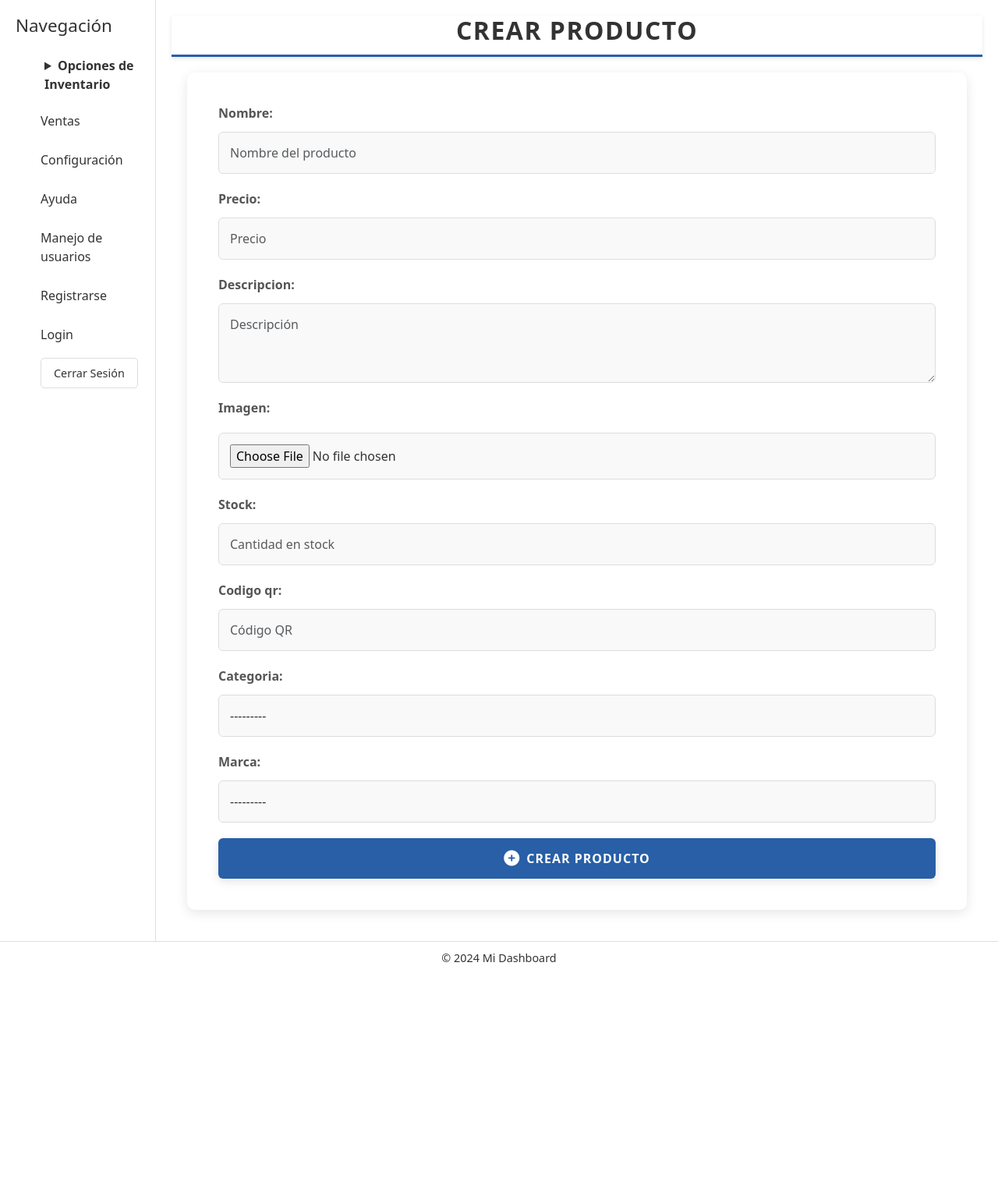
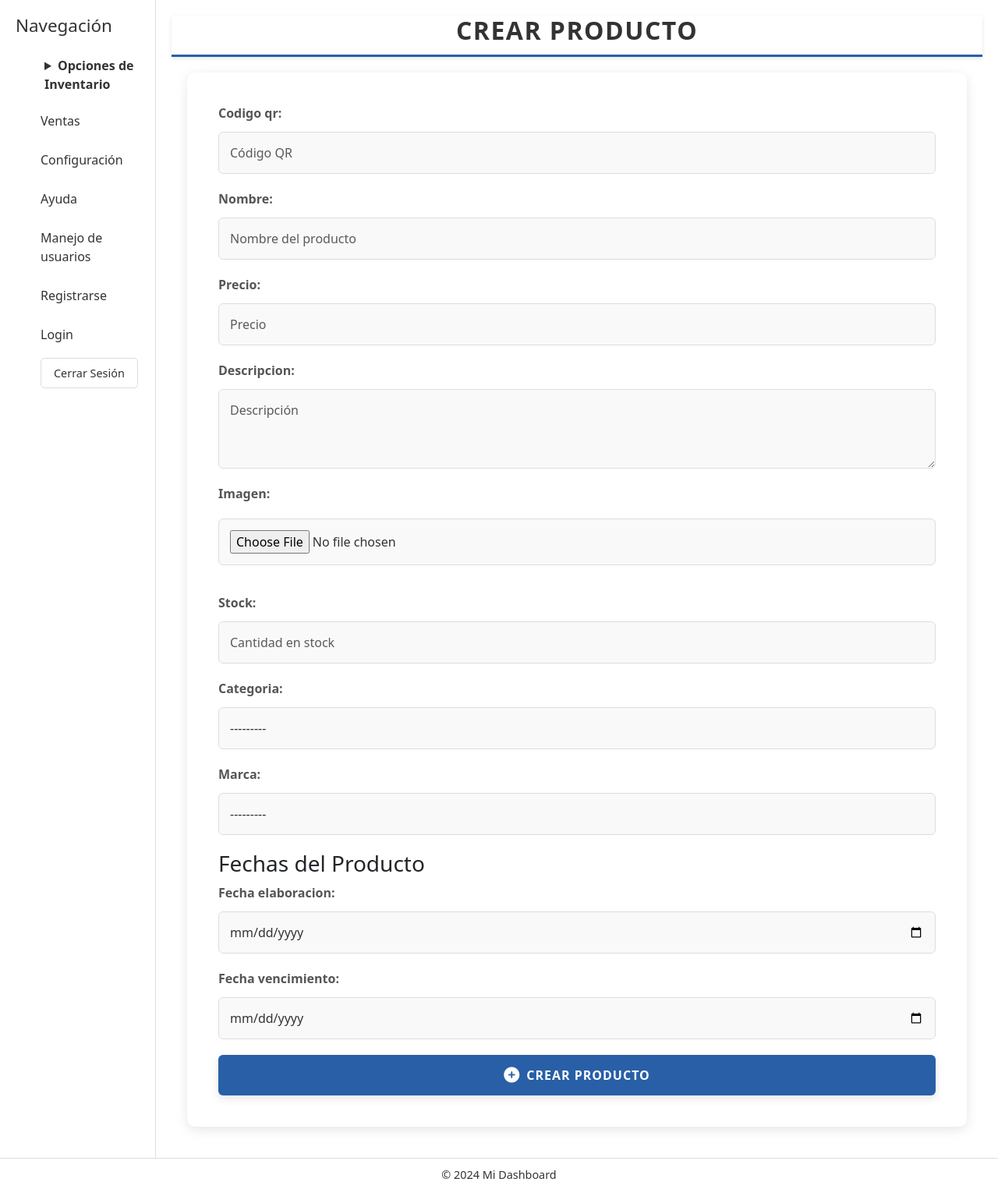
Before and after one commit to DogTheRC/POS---Kaufken-, a Django app: page /productos/crear/ in a window 1280 px wide. Shown: the part 60-1585 px from the top of the page at 78% size. Before the commit the page ends 1294 px from the top, so only its background shows below. Run offline with Django 5.2, Linux system fonts and the light colour scheme; a user stored in the database is signed in; tables that the repository leaves empty hold one stand-in row (values such as "Sample post"); some libraries are stand-ins or nearby versions.

Commit message:
Reestructuracion - Tabla nueva de Fecha Productos

```diff
--- a/app/productos/forms.py
+++ b/app/productos/forms.py
@@ -1,5 +1,8 @@
-from .models import Categoria, Marca, Producto
+from .models import Categoria, Marca, Producto, FechaProducto
 from django import forms
+from django.forms import inlineformset_factory
+from django.core.exceptions import ValidationError
+
 
 class CategoriaForm(forms.ModelForm):
     class Meta:
@@ -22,14 +25,28 @@ class MarcaForm(forms.ModelForm):
 class ProductoForm(forms.ModelForm):
     class Meta:
         model = Producto
-        fields = ['nombre', 'precio', 'descripcion', 'imagen', 'stock', 'codigo_qr', 'categoria', 'marca']
+        fields = ['codigo_qr','nombre', 'precio', 'descripcion', 'imagen', 'stock', 'categoria', 'marca']
         widgets = {
+            'codigo_qr': forms.TextInput(attrs={'class': 'form-control', 'placeholder': 'Código QR'}),
             'nombre': forms.TextInput(attrs={'class': 'form-control', 'placeholder': 'Nombre del producto'}),
             'precio': forms.NumberInput(attrs={'class': 'form-control', 'placeholder': 'Precio'}),
             'descripcion': forms.Textarea(attrs={'class': 'form-control', 'placeholder': 'Descripción', 'rows': 3}),
             'imagen': forms.ClearableFileInput(attrs={'class': 'form-control-file'}),
             'stock': forms.NumberInput(attrs={'class': 'form-control', 'placeholder': 'Cantidad en stock'}),
-            'codigo_qr': forms.TextInput(attrs={'class': 'form-control', 'placeholder': 'Código QR'}),
             'categoria': forms.Select(attrs={'class': 'form-control'}),
             'marca': forms.Select(attrs={'class': 'form-control'}),
         }
+
+class FechaProductoForm(forms.ModelForm):
+    class Meta:
+        model = FechaProducto
+        fields = ['fecha_elaboracion', 'fecha_vencimiento']
+        widgets = {
+            'fecha_elaboracion': forms.DateInput(attrs={'class': 'form-control', 'type': 'date'}),
+            'fecha_vencimiento': forms.DateInput(attrs={'class': 'form-control', 'type': 'date', 'required':'required'}),
+        }
+
+
+FechaProductoFormset = forms.inlineformset_factory(
+    Producto, FechaProducto, form=FechaProductoForm, extra=1, can_delete=False
+)
--- a/app/productos/models.py
+++ b/app/productos/models.py
@@ -1,7 +1,7 @@
 from django.db import models
 from django.core.validators import MinValueValidator
 from django.contrib.auth.models import User
-from django.db.models import Deferrable, UniqueConstraint
+from django.core.exceptions import ValidationError
 # Create your models here.
 
 class Categoria(models.Model):
@@ -19,17 +19,14 @@ class Marca(models.Model):
         db_table = 'marca'
 
 class Producto(models.Model):
-    codigo_qr = models.IntegerField(primary_key=True)
+    codigo_qr = models.CharField(max_length=255,primary_key=True)
     nombre = models.CharField(max_length=150)
     precio = models.DecimalField(max_digits=10, decimal_places=0, validators=[MinValueValidator(100)])
     descripcion = models.CharField(max_length=300, blank=True)
-    slug = models.SlugField(max_length=50, null=True, blank=True)
     imagen = models.ImageField(default="placeholder.png", upload_to='productosImage/', blank=True)
     stock = models.IntegerField(validators=[MinValueValidator(0)])
     categoria = models.ForeignKey(Categoria, on_delete=models.SET_NULL, null=True)
     marca = models.ForeignKey(Marca, on_delete=models.SET_NULL, null=True)
-    created = models.DateTimeField(auto_now_add=True)
-    updated_at = models.DateTimeField(auto_now=True)
     autor = models.ForeignKey(User, on_delete=models.CASCADE, default=None)
 
     def __str__(self):
@@ -39,15 +36,30 @@ class Producto(models.Model):
     def toJSON(self):
         item = model_to_dict(self, exclude=['imagen'])
         return item
-
+    def delete(self, *args, **kwargs):
+        # Actualizamos la fecha de eliminación en las fechas asociadas antes de eliminar el producto
+        self.fechas.update(deleted_at=timezone.now())
+        super(Producto, self).delete(*args, **kwargs)  # Ahora se llama al método delete original
 
     class Meta:
         db_table = 'producto'
-        # constraints = [
-        #     UniqueConstraint(
-        #         fields=['codigo_qr'],
-        #         name='unique_codigo_qr',
-        #         # Deferrable no es compatible con SQLite, así que considera eliminarlo si usas SQLite
-        #         # deferrable=Deferrable.DEFERRED,
-        #     )
-        # ]
+
+class FechaProducto(models.Model):
+    producto = models.ForeignKey(Producto, on_delete=models.SET_NULL, null=True, related_name='fechas')
+    fecha_elaboracion = models.DateField()
+    fecha_vencimiento = models.DateField()
+    created_at = models.DateTimeField(auto_now_add=True)  # Fecha de creación
+    updated_at = models.DateTimeField(auto_now=True)  # Fecha de la última modificación
+    deleted_at = models.DateTimeField(null=True, blank=True)  # Fecha de eliminación
+
+    def __str__(self):
+        return f"Fechas de {self.producto.nombre}"
+
+    def clean(self):
+        if self.fecha_elaboracion and self.fecha_vencimiento:
+            if self.fecha_elaboracion > self.fecha_vencimiento:
+                raise ValidationError('La fecha de elaboración no puede ser mayor que la fecha de vencimiento.')
+        super().clean()
+
+    class Meta:
+        db_table = 'fecha_producto'
--- a/app/productos/views/producto/views.py
+++ b/app/productos/views/producto/views.py
@@ -12,7 +12,7 @@ from django.views.decorators.csrf import csrf_exempt
 from django.views.decorators.http import require_POST
 from django.views.generic import ListView, DetailView, CreateView, UpdateView, DeleteView
 
-from app.productos.forms import ProductoForm, CategoriaForm, MarcaForm
+from app.productos.forms import ProductoForm, CategoriaForm, MarcaForm, FechaProductoForm, FechaProductoFormset
 from app.productos.models import Producto, Marca, Categoria
 
 # MIGRACION A CLASES
@@ -41,16 +41,47 @@ class ProductoCreateView(CreateView):
     form_class = ProductoForm
     success_url = reverse_lazy('productos:listarProductos')  # Redirige a la URL que prefieras tras guardar
 
-    def form_valid(self, form):
-        producto = form.save(commit=False)
-        producto.autor = self.request.user  # Asignamos el usuario actual como autor
-        producto.save()
-        return super().form_valid(form)  # Redirige al `success_url` después de guardar
-
     def get_context_data(self, **kwargs):
         context = super().get_context_data(**kwargs)
         context['title'] = 'Crear Producto'
+
+        # Este es el formset para manejar las fechas relacionadas
+        if self.request.POST:
+            context['formset'] = FechaProductoFormset(self.request.POST)
+        else:
+            context['formset'] = FechaProductoFormset()
+
         return context
+
+    def post(self, request, *args, **kwargs):
+        data = {}
+        try:
+            action = request.POST['action']
+            data = Producto.objects.get(pk=request.POST['id']).toJSON()
+        except Exception as error:
+            data['error'] = str(error)
+        return JsonResponse(data)
+
+    def form_valid(self, form):
+        context = self.get_context_data()
+        formset = context['formset']
+
+        if form.is_valid() and formset.is_valid():
+            # Guardamos el producto sin hacer commit para asignar el autor
+            producto = form.save(commit=False)
+            producto.autor = self.request.user  # Asignamos el usuario actual como autor
+            producto.save()  # Guardamos el producto
+
+            # Asignamos el producto al formset de fechas
+            formset.instance = producto
+            formset.save()  # Guardamos las fechas asociadas al producto
+
+            # Una vez que todo se guarda correctamente, redirigimos al éxito
+            return super().form_valid(form)
+        else:
+            # Si los formularios no son válidos, mostramos los errores
+            return self.render_to_response(self.get_context_data(form=form, formset=formset))
+
 
 
 
--- a/templates/base_form.html
+++ b/templates/base_form.html
@@ -4,36 +4,61 @@
 <!-- Bloque para estilos adicionales -->
 {% load static %}
     <link rel="stylesheet" href="{% static 'css/form.css' %}">
+    <link href="https://cdnjs.cloudflare.com/ajax/libs/font-awesome/6.6.0/css/all.min.css" rel="stylesheet"></link>
+    <script src="https://code.jquery.com/jquery-3.6.0.min.js"></script>
 
-    <link href="https://cdnjs.cloudflare.com/ajax/libs/font-awesome/6.6.0/css/all.min.css" rel="stylesheet"></link>
-{% endblock %}
-
+    {% endblock %}
 
 {% block content %}
-
-<h2 class="form_h2">
-    {{ title }}
-</h2>
-
+<h2 class="form_h2">{{ title }}</h2>
 
 <form class="formulario" method="post" autocomplete="off" enctype="multipart/form-data">
     {% csrf_token %}
-    {{ form }}
+    {{ form.as_p }}  <!-- Aquí se renderiza el formulario principal -->
+
+    {% if formset %}
+        <h3>Fechas del Producto</h3>
+        {{ formset.management_form }}  <!-- Esto es necesario para el manejo de formsets -->
+        {% for form in formset %}
+            <div>
+                {{ form.as_p }}  <!-- Renderiza cada formulario del formset -->
+            </div>
+        {% endfor %}
+    {% endif %}
+
     <button type="submit" class="button_formulario">
         <i class="fas fa-plus-circle"></i> {{ title }}
     </button>
-
 </form>
 
-{% if form.errors %}
+{% if form.errors or formset.errors %}
     <script>
         var errors = '';
+
+        // Errores del formulario principal (ProductoForm)
         {% for field in form %}
             {% for error in field.errors %}
                 errors += '<p class="error-message">' + '{{ error }}' + '</p>';
             {% endfor %}
         {% endfor %}
-        if (errors.trim()) {  // Solo mostrar el mensaje si hay errores
+
+        {% if formset %}
+            {% for form in formset %}
+                {% for field in form %}
+                    {% for error in field.errors %}
+                        errors += '<p class="error-message">' + '{{ error }}' + '</p>';
+                    {% endfor %}
+                {% endfor %}
+
+                <!-- Errores globales del formset -->
+                {% for error in form.non_field_errors %}
+                    errors += '<p class="error-message">' + '{{ error }}' + '</p>';
+                {% endfor %}
+            {% endfor %}
+        {% endif %}
+
+        // Si hay errores, mostrar SweetAlert
+        if (errors.trim()) {
             Swal.fire({
                 icon: 'error',
                 title: 'Ha ocurrido un error',
@@ -44,4 +69,25 @@
     </script>
 {% endif %}
 
+<script>
+    $('form').on('submit', function(e){
+        e.preventDefault();
+        var parameters = $(this).serializeArray();
+        console.log(parameters);
+     $.ajax({
+            url: '{% url 'productos:crearProductos' %}',
+            type: 'POST',
+            data: { id: 19 },
+            dataType: 'JSON'  // Asegúrate de que esto esté correcto
+        }).done(function (data) {
+            console.log(data);
+        }).fail(function (data) {
+            alert("Error al realizar la solicitud.");
+        }).always(function () {
+            alert("La solicitud se ha completado.");
+        });
+
+    });
+</script>
+
 {% endblock content %}
```
Also changed, not shown: templates/base_table.html (+1 -12 lines), app/productos/migrations/0011_remove_producto_created_remove_producto_slug_and_more.py (added), app/productos/migrations/0012_alter_producto_codigo_qr.py (added), media/productosImage/Untitled1.png (added), media/productosImage/images_BJRXb7u.jpg (added), media/productosImage/images_H5NURkT.jpg (added), media/productosImage/images_nm6c8Wp.jpg (added).
